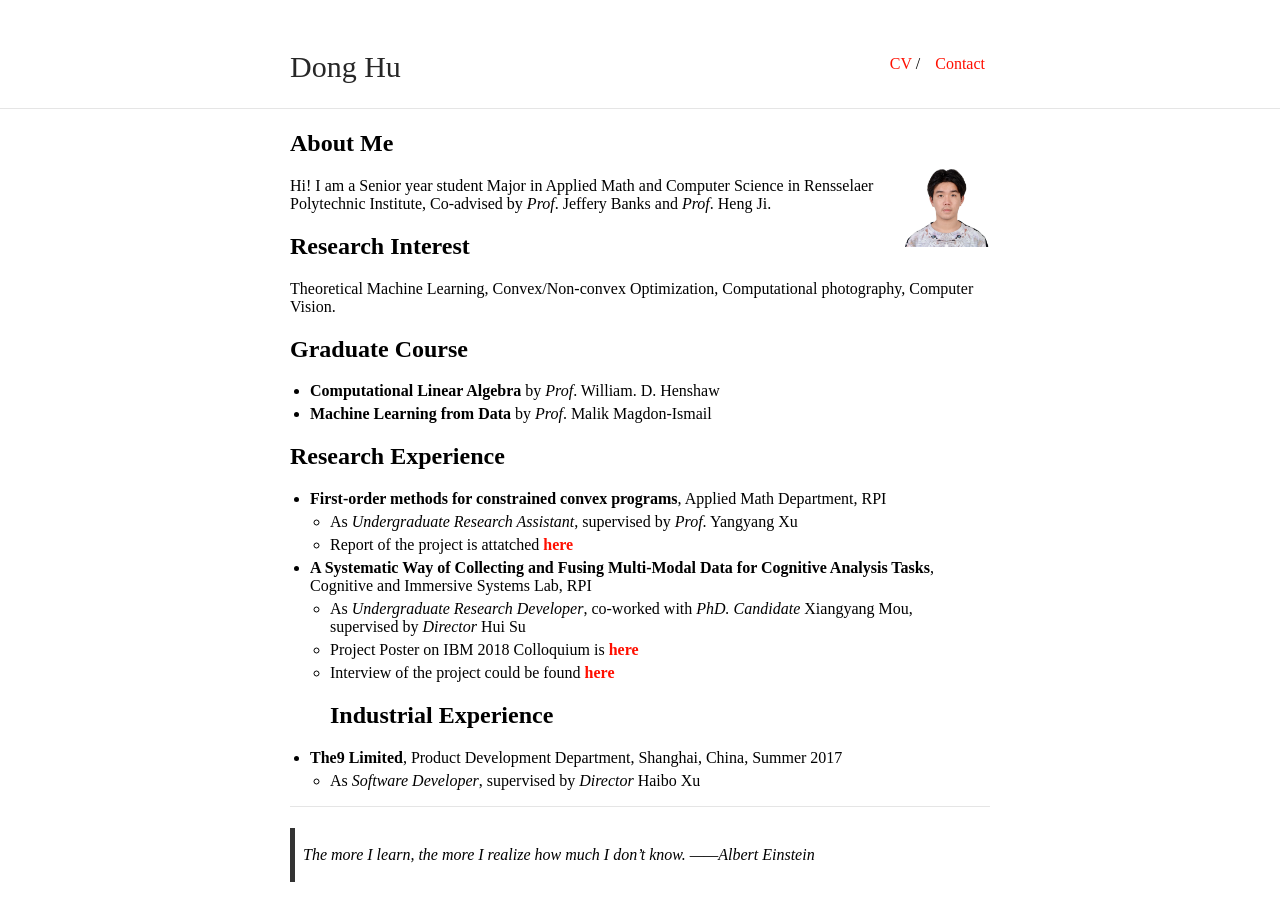
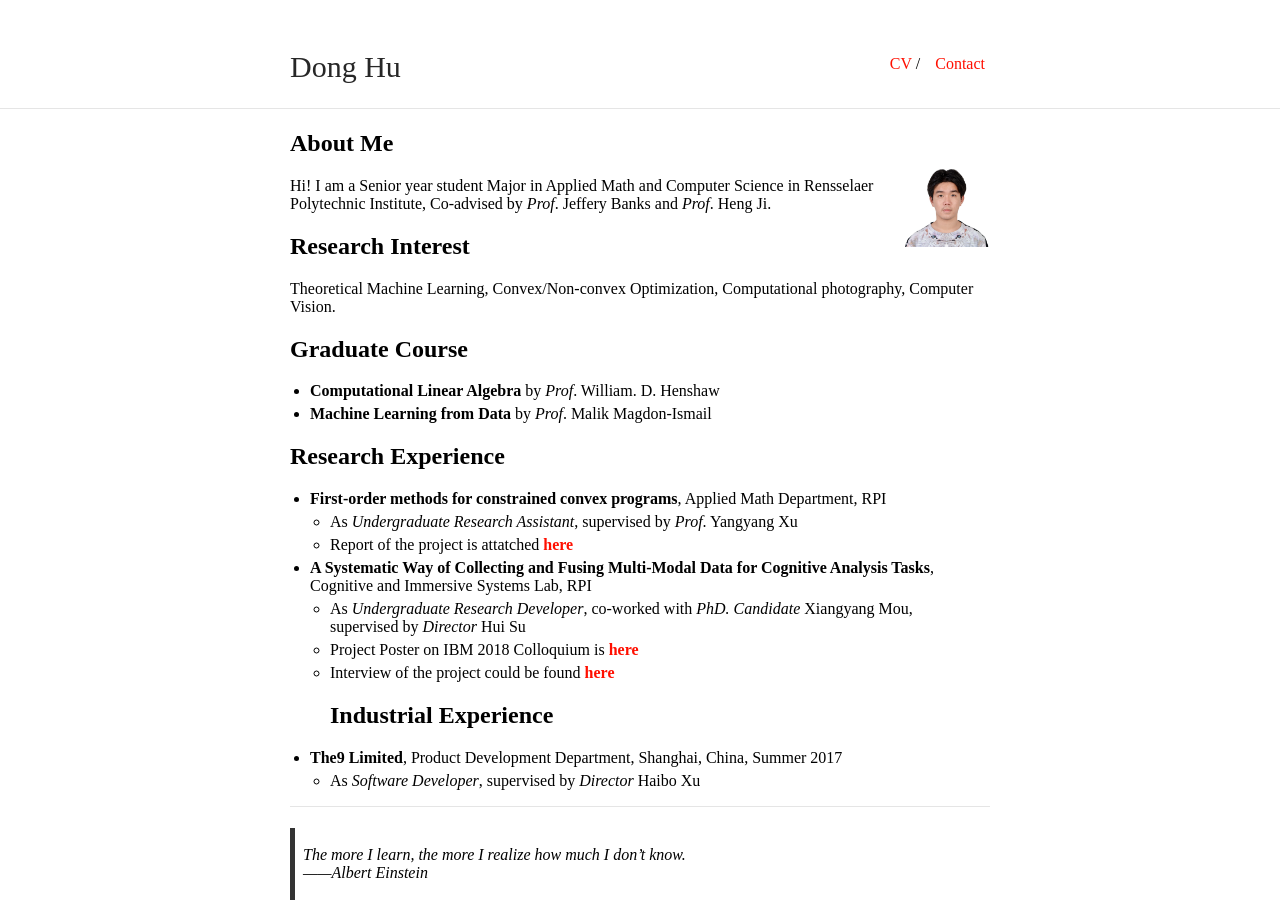
Before and after one commit to jurohd/jurohd.github.io, a Jekyll site: the page built from index.md, in a window 1280 px wide. Built offline with Jekyll 4.4.1, drawn with Linux system fonts in a browser that asks for light colours; our own code applies the rules of GitHub Pages for plain Markdown files.

```diff
--- a/index.md
+++ b/index.md
@@ -34,5 +34,5 @@ Theoretical Machine Learning, Convex/Non-convex Optimization, Computational phot
 
 ---
 
-> The more I learn, the more I realize how much I don't know.
+> The more I learn, the more I realize how much I don't know. \\
 >                                                   ------Albert Einstein
```
